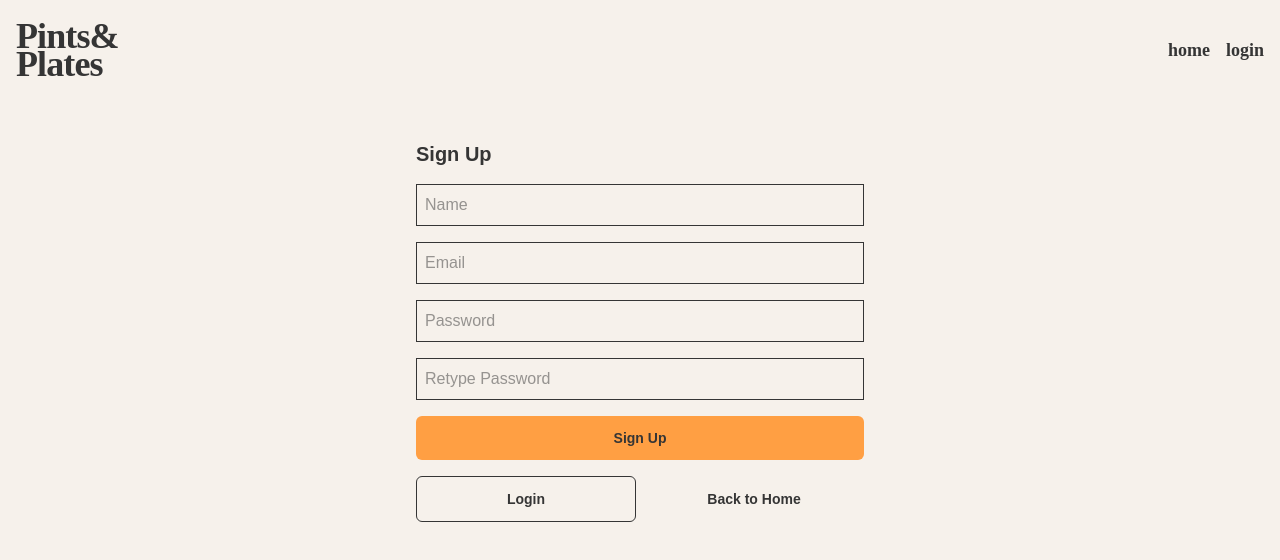
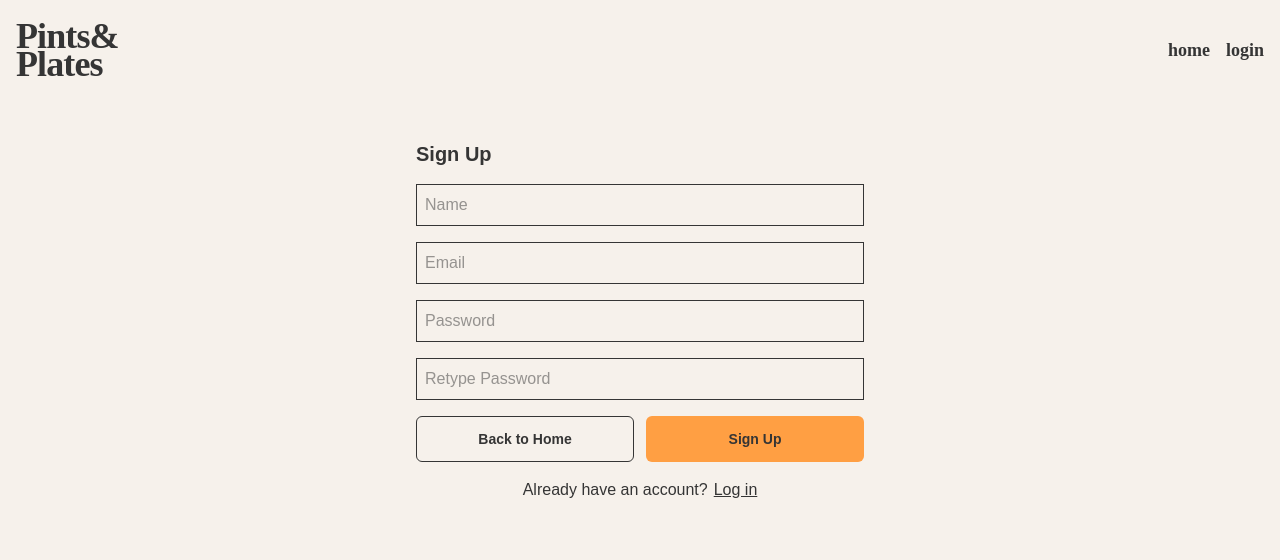
Before and after one commit to OliHickie/pints-and-plates, a Next.js app: page /signup in a window 1280 px wide. Shown: the top 560 px of the page. Built offline with nearby package versions, Linux system fonts and the light colour scheme; no server answers.

Commit message:
Update login/sign up page styling

```diff
--- a/src/app/login/page.tsx
+++ b/src/app/login/page.tsx
@@ -4,6 +4,7 @@ import { useState } from 'react';
 import { signIn } from 'next-auth/react';
 import { useRouter } from 'next/navigation';
 import { Button } from "@/components/core/Button";
+import Link from 'next/link';
 
 export default function LoginPage() {
   const router = useRouter();
@@ -41,18 +42,21 @@ export default function LoginPage() {
         <input type="email" name="email" placeholder="Email" onChange={handleChange} required className="w-full p-2 border border-primary" />
         <input type="password" name="password" placeholder="Password" onChange={handleChange} required className="w-full p-2 border border-primary" />
         {error && <p className="text-red-500">{error}</p>}
-
-        <Button type="submit" variant="primary" size="normal" className="w-full" loading={loading}>
-          Log in
-        </Button>
-        <div className="flex space-x-2">
-          <Button href="/signup" variant="secondary" size="normal" className="w-1/2">
-            Sign Up
-          </Button>
-          <Button href="/" variant="ghost" size="normal" className="w-1/2">
+        <div className="flex gap-3 flex-col-reverse sm:flex-row">
+          <Button href="/" variant="secondary" size="normal" className="w-full sm:w-1/2">
             Back to Home
           </Button>
+          <Button type="submit" variant="primary" size="normal" className="w-full sm:w-1/2" loading={loading}>
+            Log in
+          </Button>
         </div>
+        <p className='text-center'>
+          Don't have an account?
+          <Link href="/signup" className='underline hover:text-primary-muted ml-1.5'>
+            Sign up
+          </Link>
+        </p>
+
       </form>
     </div>
   );
--- a/src/app/signup/page.tsx
+++ b/src/app/signup/page.tsx
@@ -3,7 +3,7 @@
 import { useState } from 'react';
 import { useRouter } from 'next/navigation';
 import { Button } from "@/components/core/Button";
-
+import Link from 'next/link';
 
 export default function SignupPage() {
   const router = useRouter();
@@ -50,19 +50,21 @@ export default function SignupPage() {
         <input type="password" name="passwordCheck" placeholder="Retype Password" onChange={handleChange} required className="w-full p-2 border border-primary" />
         {error && <p className="text-red-500">{error}</p>}
 
-        <Button type="submit" variant="primary" size="normal" loading={loading} className="w-full">
-          Sign Up
-        </Button>
-        <div className="flex space-x-2">
-          <Button href="/login" variant="secondary" size="normal" className="w-1/2">
-          Login
-        </Button>
-        <Button href="/" variant="ghost" size="normal" className="w-1/2">
-          Back to Home
-        </Button>
+        <div className="flex gap-3 flex-col-reverse sm:flex-row">
+
+          <Button href="/" variant='secondary' size="normal" className="w-full sm:w-1/2">
+            Back to Home
+          </Button>
+          <Button type="submit" variant="primary" size="normal" loading={loading} className="w-full sm:w-1/2">
+            Sign Up
+          </Button>
         </div>
-
-
+        <p className='text-center'>
+          Already have an account?
+          <Link href="/login" className='underline hover:text-primary-muted ml-1.5'>
+            Log in
+          </Link>
+        </p>
       </form>
     </div>
   );
```
